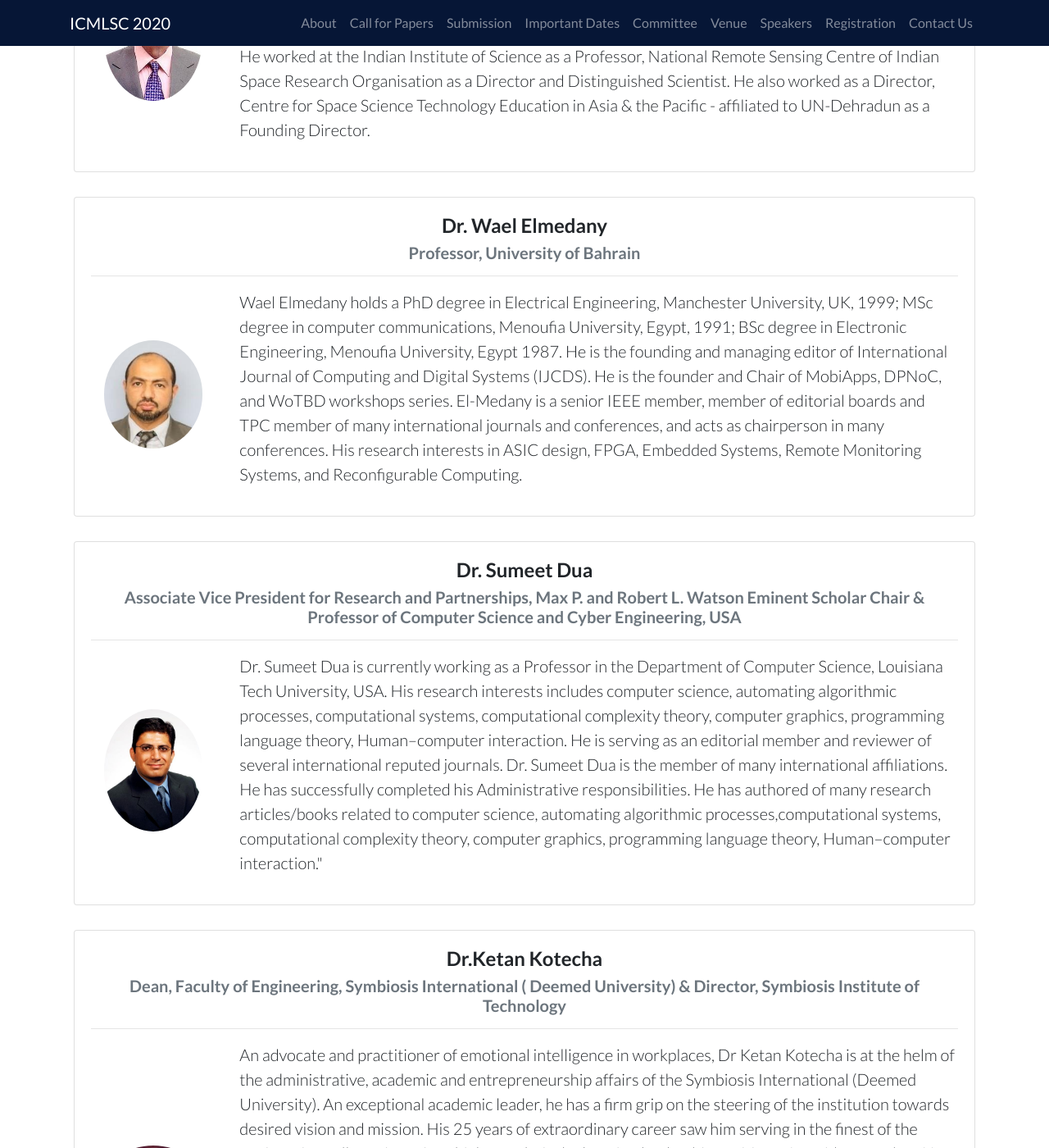
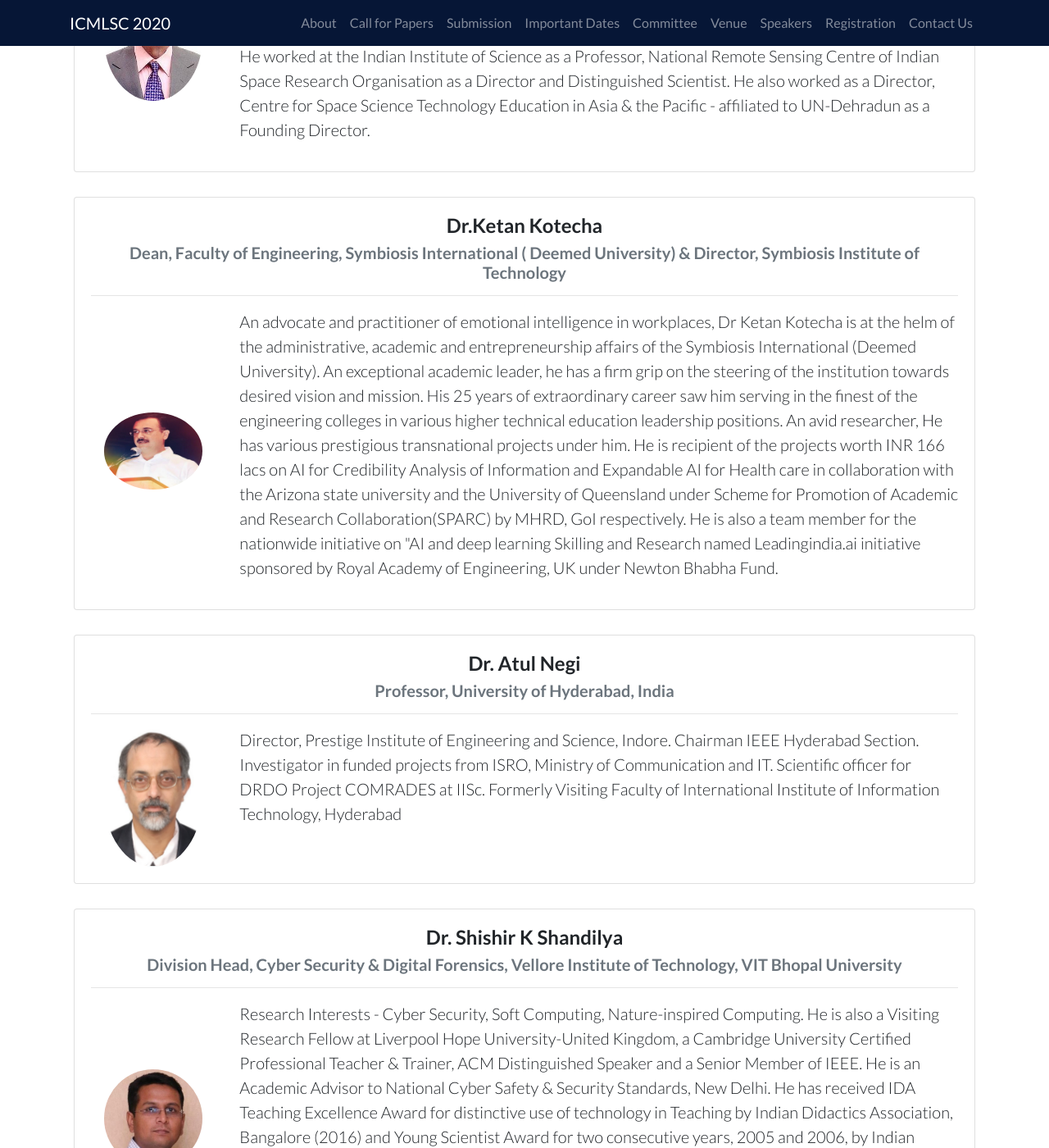
Before and after one commit to ieeevardhaman/icmlsc-website, a Jekyll site: the page built from pages/speakers.html, in a window 1280 px wide and 1400 px high, scrolled down 951 px. Shown: the whole window at 82% size. Built offline with Jekyll 4.4.1, drawn with Linux system fonts in a browser that asks for light colours.

Commit message:
Update speakers.yml
Removed Information  Dr.Wael Elmedany and Dr.Sumeet Dua

```diff
--- a/_data/speakers.yml
+++ b/_data/speakers.yml
@@ -12,30 +12,6 @@
     Asia & the Pacific - affiliated to UN-Dehradun as a Founding Director.
 
 
-- name: Dr. Wael Elmedany
-  designation: Professor, University of Bahrain
-  image: wael.jpg
-  text: >-
-    Wael Elmedany holds a PhD degree in Electrical Engineering, Manchester University, UK, 1999; MSc degree in
-    computer communications, Menoufia University, Egypt, 1991; BSc degree in Electronic Engineering, Menoufia
-    University, Egypt 1987. He is the founding and managing editor of International Journal of Computing and
-    Digital Systems (IJCDS). He is the founder and Chair of MobiApps, DPNoC, and WoTBD workshops series. El-Medany
-    is a senior IEEE member, member of editorial boards and TPC member of many international journals and
-    conferences, and acts as chairperson in many conferences. His research interests in ASIC design, FPGA,
-    Embedded Systems, Remote Monitoring Systems, and Reconfigurable Computing.
-
-- name: Dr. Sumeet Dua
-  designation: Associate Vice President for Research and Partnerships, Max P. and Robert L. Watson Eminent Scholar Chair & Professor of Computer Science and Cyber Engineering, USA
-  image: sumeet.jpg
-  text: >-
-    Dr. Sumeet Dua is currently working as a Professor in the Department of Computer Science,
-    Louisiana Tech University, USA. His research interests includes computer science, automating algorithmic
-    processes, computational systems, computational complexity theory, computer graphics, programming language
-    theory, Human–computer interaction. He is serving as an editorial member and reviewer of several
-    international reputed journals. Dr. Sumeet Dua is the member of many international affiliations.
-    He has successfully completed his Administrative responsibilities. He has authored of many research
-    articles/books related to computer science, automating algorithmic processes,computational systems,
-    computational complexity theory, computer graphics, programming language theory, Human–computer interaction."
 
 - name: Dr.Ketan Kotecha
   designation: Dean, Faculty of Engineering, Symbiosis International ( Deemed University) & Director, Symbiosis Institute of Technology
```
